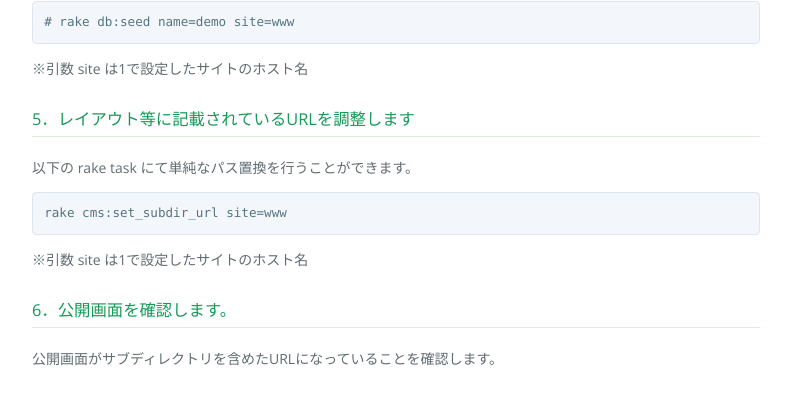
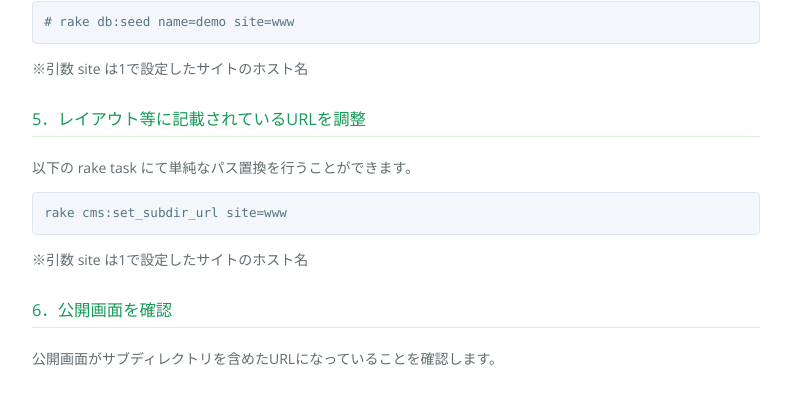
Before and after one commit to shirasagi/shirasagi.github.io, a Jekyll site: the page built from settings/subdir.md, in a window 1280 px wide and 900 px high, scrolled down 1960 px. Shown: the part 198-598 px from the top of the window, without its empty margins (244-1035 px from the left). Built offline with Jekyll 4.4.1, drawn with Linux system fonts in a browser that asks for light colours; nearby versions of some CDN libraries.

Commit message:
[fix] subdir setting

```diff
--- a/settings/subdir.md
+++ b/settings/subdir.md
@@ -92,7 +92,7 @@ Nginxのドキュメントルート設定を調整します。
 
 ※引数 site は1で設定したサイトのホスト名
 
-### 5．レイアウト等に記載されているURLを調整します
+### 5．レイアウト等に記載されているURLを調整
 
 以下の rake task にて単純なパス置換を行うことができます。
 
@@ -102,7 +102,7 @@ rake cms:set_subdir_url site=www
 
 ※引数 site は1で設定したサイトのホスト名
 
-### 6．公開画面を確認します。
+### 6．公開画面を確認
 
 公開画面がサブディレクトリを含めたURLになっていることを確認します。
 
```
